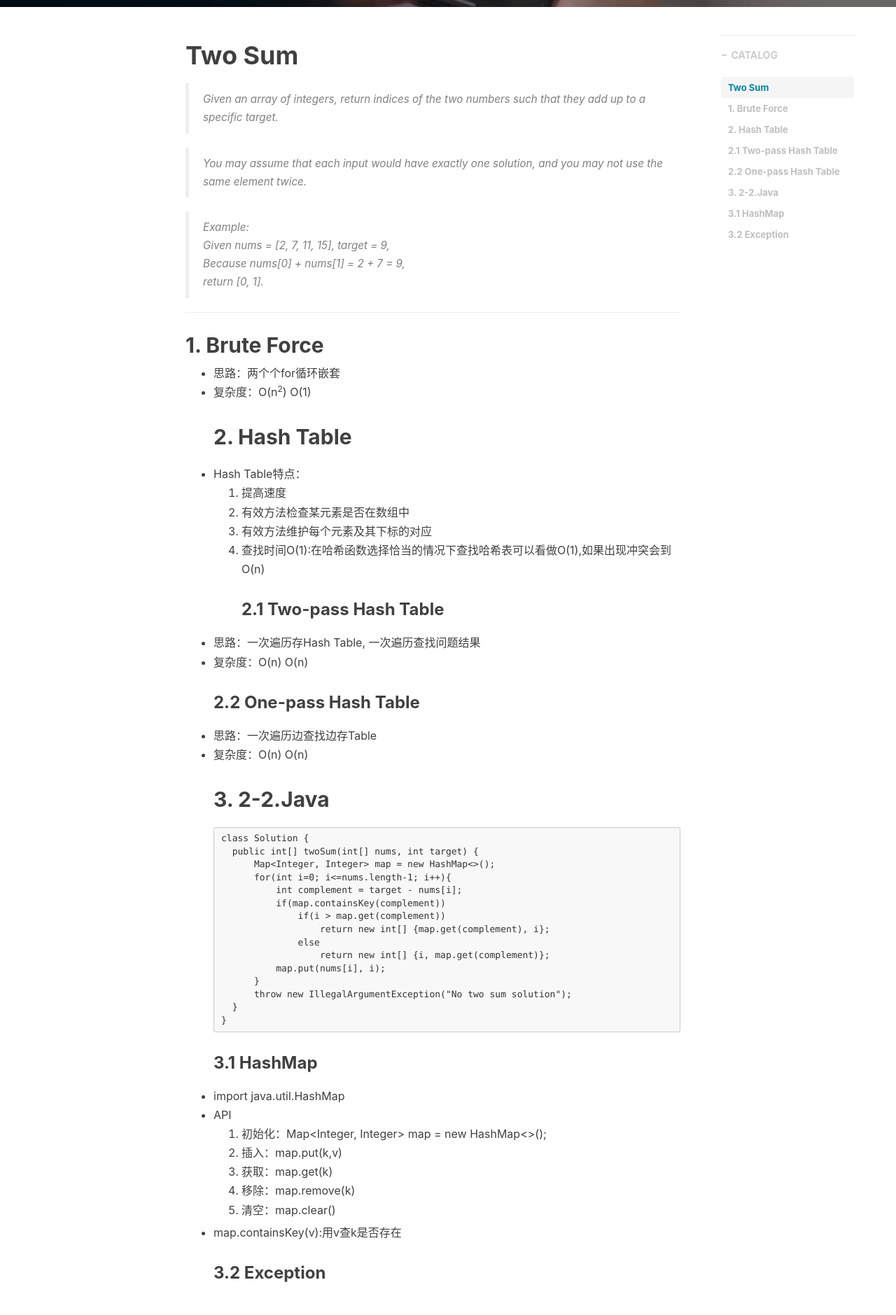
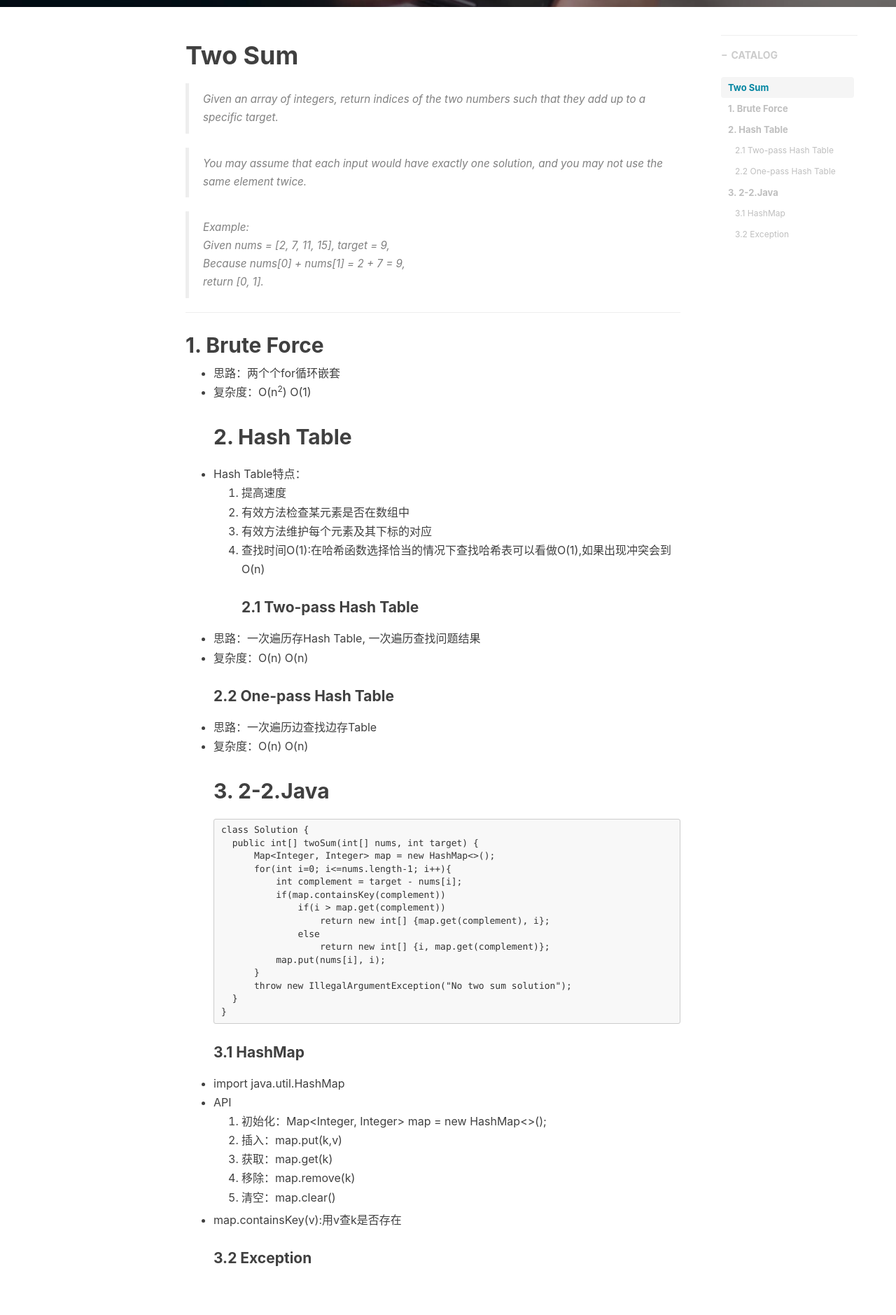
Before and after one commit to btyzkelili/btyzkelili.github.io, a Jekyll site: the page built from _posts/2019-05-05-LeedCode-1.md, in a window 1280 px wide. Shown: the part 513-2392 px from the top of the page at 70% size. Built offline with Jekyll 4.4.1, drawn with Linux system fonts in a browser that asks for light colours; nearby versions of some CDN libraries; comment, search, counter and statistics services are not loaded.

````diff
--- a/_posts/2019-05-05-LeedCode-1.md
+++ b/_posts/2019-05-05-LeedCode-1.md
@@ -33,10 +33,10 @@ tags:
 	2. 有效方法检查某元素是否在数组中
 	3. 有效方法维护每个元素及其下标的对应
 	4. 查找时间O(1):在哈希函数选择恰当的情况下查找哈希表可以看做O(1),如果出现冲突会到O(n)
-### 2.1 Two-pass Hash Table
+#### 2.1 Two-pass Hash Table
 * 思路：一次遍历存Hash Table, 一次遍历查找问题结果
 * 复杂度：O(n) O(n)
-### 2.2 One-pass Hash Table
+#### 2.2 One-pass Hash Table
 * 思路：一次遍历边查找边存Table
 * 复杂度：O(n) O(n)
 ## 3. 2-2.Java
@@ -57,7 +57,7 @@ class Solution {
     }
 }
 ```
-### 3.1 HashMap
+#### 3.1 HashMap
 * import java.util.HashMap
 * API
 	1. 初始化：Map<Integer, Integer> map = new HashMap<>();
@@ -66,4 +66,4 @@ class Solution {
 	4. 移除：map.remove(k)
 	5. 清空：map.clear()
 * map.containsKey(v):用v查k是否存在
-### 3.2 Exception
+#### 3.2 Exception
````
Also changed, not shown: _posts/2019-05-05-LeedCode-2.md (+3 -3 lines).
